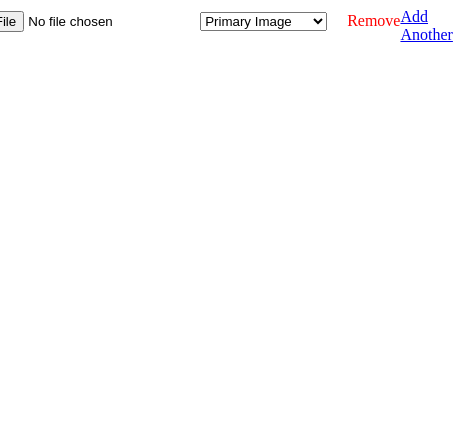
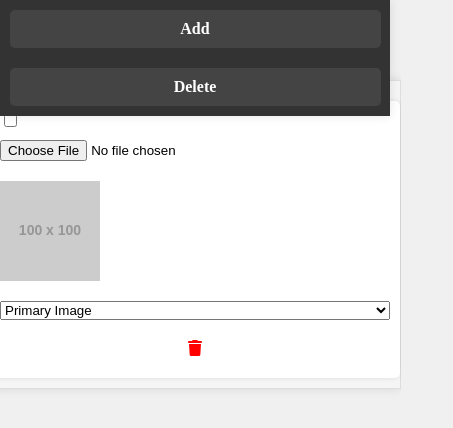
Before and after one commit to Aditi-Shukla17/JQuery_Tasks, a plain HTML site: page Assignment4/index.html in a window 390 px wide. Shown: the whole page, 453 px wide, since content can reach past the window. Drawn offline with nearby package versions, Linux system fonts and the light colour scheme; placeholder pictures from the web are drawn by us.

Commit message:
add more functionality

```diff
--- a/Assignment4/index.html
+++ b/Assignment4/index.html
@@ -4,40 +4,33 @@
     <meta charset="UTF-8" />
     <meta name="viewport" content="width=device-width, initial-scale=1.0" />
     <title>Dynamic Image Upload</title>
+    <link rel="stylesheet" href="style.css">
+    <link
+      rel="stylesheet"
+      href="https://cdnjs.cloudflare.com/ajax/libs/font-awesome/6.5.2/css/all.min.css"
+      integrity="sha512-SnH5WK+bZxgPHs44uWIX+LLJAJ9/2PkPKZ5QiAj6Ta86w+fsb2TkcmfRyVX3pBnMFcV7oQPJkl9QevSCWr3W6A=="
+      crossorigin="anonymous"
+      referrerpolicy="no-referrer"
+    />
     <script src="https://code.jquery.com/jquery-3.6.0.min.js"></script>
-
-    <style>
-      .image-row {
-        display: flex;
-        align-items: center;
-        margin-bottom: 10px;
-      }
-      .image-row input[type="file"] {
-        margin-right: 10px;
-      }
-      .image-row select {
-        margin-right: 10px;
-      }
-      .image-row a {
-        color: red;
-        cursor: pointer;
-        text-decoration: none;
-        margin-left: 10px;
-      }
-    </style>
 </head>
-  <body style="display: flex; justify-content: center; align-items: center">
+<body>
+    <div id="header">
+        <a href="#" id="add-btn" class="header-btn">Add</a>
+        <a href="#" id="delete-btn" class="header-btn">Delete</a>
+    </div>
     <div id="image-container">
         <div class="image-row">
+            <input type="checkbox" class="row-checkbox" />
             <input type="file" />
+            <img src="https://via.placeholder.com/100" alt="Image Preview" />
             <select>
-          <option value="primary" selected >Primary Image</option>
+                <option value="primary" selected>Primary Image</option>
                 <option value="secondary">Secondary Image</option>
             </select>
-        <a href="#" class="remove" onclick="removeRow(this)">Remove</a>
+            <a href="#" class="remove" onclick="removeRow($(this))"><i class="fa-solid fa-trash"></i></a>
         </div>
     </div>
-    <a href="#" id="add-row-button" onclick="addRow()">Add Another</a>
 
     <script src="script.js"></script>
 </body>
--- a/Assignment4/script.js
+++ b/Assignment4/script.js
@@ -1,9 +1,35 @@
 $(document).ready(function () {
+  initialize();
+  $("#add-btn").on("click", function (e) {
+    e.preventDefault();
+    addRow();
+  });
+
+  $("#delete-btn").on("click", function (e) {
+    e.preventDefault();
+    deleteChecked();
+  });
+
   function addRow() {
+    // Check if there's any row with an empty file input
+    const $emptyRows = $("#image-container .image-row").filter(function () {
+      return $(this).find("input[type='file']").val() === "";
+    });
+
+    if ($emptyRows.length > 0) {
+      alert(
+        "Please select a file for all existing rows before adding a new row."
+      );
+      return;
+    }
+
     const $container = $("#image-container");
     const $newRow = $("<div>").addClass("image-row");
 
     const $file = $("<input>").attr("type", "file");
+    const $img = $("<img>")
+      .attr("src", "https://via.placeholder.com/100")
+      .attr("alt", "Image Preview");
 
     const $select = $("<select>").html(`
       <option value="primary">Primary Image</option>
@@ -17,20 +43,45 @@ $(document).ready(function () {
     const $remove = $("<a>")
       .attr("href", "#")
       .addClass("remove")
-      .text("Remove");
+      .html('<i class="fa-solid fa-trash"></i>');
     $remove.on("click", function (e) {
       e.preventDefault();
       removeRow($(this));
     });
 
-    $newRow.append($file, $select, $remove);
+    $file.on("change", function () {
+      const file = this.files[0];
+      if (file) {
+        const reader = new FileReader();
+        reader.onload = function (e) {
+          $img.attr("src", e.target.result);
+        };
+        reader.readAsDataURL(file);
+      } else {
+        $img.attr("src", "https://via.placeholder.com/100");
+      }
+    });
+
+    $newRow.append(
+      $("<input>").attr("type", "checkbox").addClass("row-checkbox"),
+      $file,
+      $img,
+      $select,
+      $remove
+    );
     $container.append($newRow);
 
     updatePrimary();
   }
 
   function removeRow($link) {
-    $link.closest(".image-row").remove();
+    const $row = $link.closest(".image-row");
+    const $select = $row.find("select");
+    if ($select.val() === "primary") {
+      alert("You cannot remove the primary image.");
+      return;
+    }
+    $row.remove();
     updatePrimary();
   }
 
@@ -38,6 +89,7 @@ $(document).ready(function () {
     const $rows = $("#image-container .image-row");
     let primarySelected = false;
 
+    // Check if there's a primary image
     $rows.each(function () {
       const $select = $(this).find("select");
       if ($select.val() === "primary") {
@@ -45,11 +97,13 @@ $(document).ready(function () {
       }
     });
 
+    // Set the first row as primary if none are selected
     if (!primarySelected && $rows.length > 0) {
       $rows.first().find("select").val("primary");
       primarySelected = true;
     }
 
+    // Update the primary selection on change
     $rows.each(function () {
       const $select = $(this).find("select");
       $select.off("change").on("change", function () {
@@ -72,9 +126,35 @@ $(document).ready(function () {
     });
   }
 
-  updatePrimary();
+  function deleteChecked() {
+    const $checkedRows = $("#image-container .image-row .row-checkbox:checked");
 
-  $("#add-row-button").on("click", function () {
-    addRow();
-  });
+    if ($checkedRows.length === 0) {
+      alert("Please select at least one checkbox to delete.");
+      return;
+    }
+
+    $checkedRows.each(function () {
+      removeRow($(this).closest(".image-row"));
+    });
+  }
+  function initialize() {
+    $("#image-container .image-row input[type='file']").each(function () {
+      $(this)
+        .off("change")
+        .on("change", function () {
+          const $img = $(this).next("img");
+          const file = this.files[0];
+          if (file) {
+            const reader = new FileReader();
+            reader.onload = function (e) {
+              $img.attr("src", e.target.result).show();
+            };
+            reader.readAsDataURL(file);
+          } else {
+            $img.attr("src", "https://via.placeholder.com/100").hide();
+          }
+        });
+    });
+  }
 });
--- /dev/null
+++ b/Assignment4/style.css
@@ -0,0 +1,144 @@
+body {
+  display: flex;
+  flex-direction: column;
+  align-items: center;
+  margin: 0;
+  background-color: #f0f0f0;
+}
+
+#header {
+  position: fixed;
+  top: 0;
+  width: 100%;
+  height: 60px;
+  background-color: #333;
+  color: white;
+  display: flex;
+  justify-content: center;
+  align-items: center;
+  box-shadow: 0 0 10px rgba(0, 0, 0, 0.1);
+  z-index: 1000;
+}
+
+.header-btn {
+  text-decoration: none;
+  color: white;
+  font-weight: bold;
+  margin: 0 20px;
+  padding: 10px 20px;
+  background-color: #444;
+  border-radius: 5px;
+  transition: background-color 0.3s;
+  cursor: pointer;
+}
+
+.header-btn:hover {
+  background-color: #555;
+}
+
+#image-container {
+  margin-top: 80px;
+  width: 80%;
+  background-color: whitesmoke;
+  border: 1px solid #ddd;
+  padding: 20px;
+  box-shadow: 0 0 10px rgba(0, 0, 0, 0.1);
+  display: flex;
+  flex-direction: column;
+  align-items: center;
+}
+
+.image-row {
+  display: flex;
+  align-items: center;
+  margin-top: 10px;
+  padding: 10px;
+  background-color: white;
+  border-radius: 5px;
+  width: 100%;
+  box-shadow: 0 0 5px rgba(0, 0, 0, 0.1);
+  justify-content: space-around;
+}
+
+.image-row input[type="file"] {
+  margin-right: 10px;
+}
+
+.image-row select {
+  margin-right: 20px;
+}
+
+.image-row a {
+  color: red;
+  cursor: pointer;
+  text-decoration: none;
+  margin-left: 10px;
+}
+
+.image-row img {
+  width: 100px;
+  height: 100px;
+  object-fit: cover;
+  margin-right: 10px;
+}
+
+/* Media Queries for Responsive Design */
+@media (max-width: 768px) {
+  #image-container {
+      width: 90%;
+  }
+
+  .image-row {
+      flex-direction: column;
+      align-items: flex-start;
+  }
+
+  .image-row img {
+      margin: 10px 0;
+  }
+
+  .image-row select {
+      margin: 10px 0;
+  }
+
+  .image-row a {
+      margin: 10px 0;
+  }
+}
+
+@media (max-width: 480px) {
+  #header {
+      flex-direction: column;
+      height: auto;
+  }
+
+  .header-btn {
+      margin: 10px 0;
+      padding: 10px;
+      width: 90%;
+      text-align: center;
+  }
+
+  #image-container {
+      width: 100%;
+      padding: 10px;
+  }
+
+  .image-row {
+      padding: 10px;
+  }
+
+  .image-row input[type="file"] {
+      margin: 10px 0;
+  }
+
+  .image-row select {
+      width: 100%;
+  }
+
+  .image-row a {
+      margin: 10px 0;
+      width: 100%;
+      text-align: center;
+  }
+}
```
Lines whose indentation alone changed are shown as unchanged.
